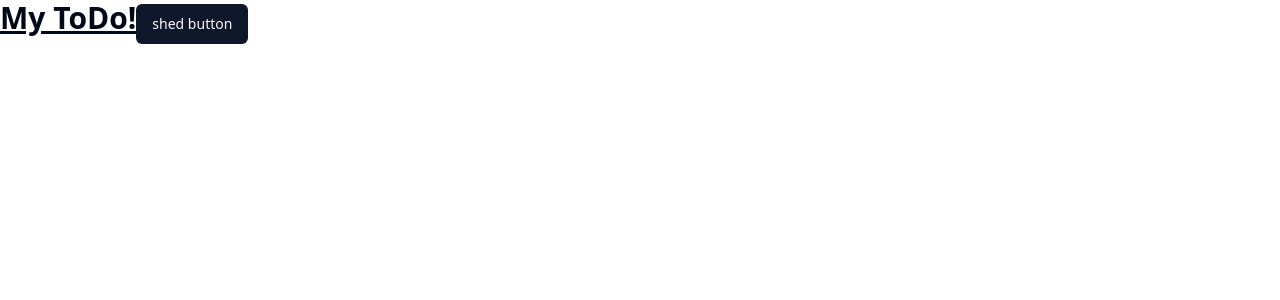
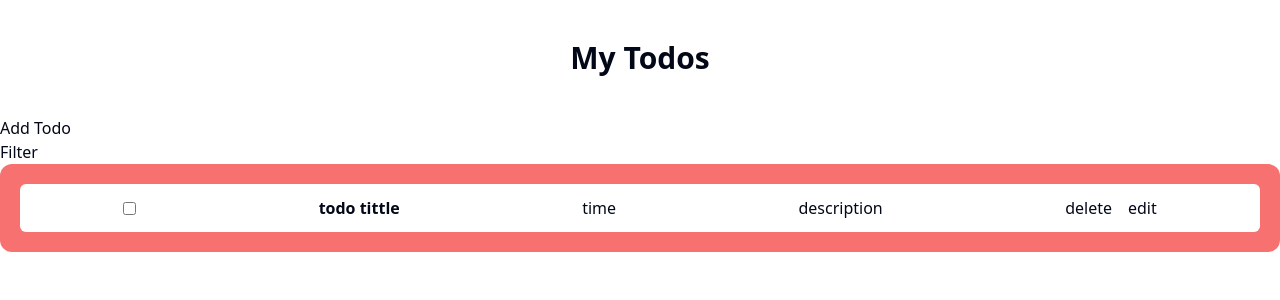
Before and after one commit to oliullah05/ToDoApp-Redux-TypeScript, a React (Vite) app: page / in a window 1280 px wide. Shown: the top 300 px of the page. Built offline with nearby package versions, Linux system fonts and the light colour scheme.

Commit message:
Todo Component's Basic Structure

```diff
--- a/src/App.tsx
+++ b/src/App.tsx
@@ -1,4 +1,5 @@
 import { Button } from "./components/ui/button"
+import Todo from "./pages/todo"
 
 
 function App() {
@@ -6,10 +7,7 @@
 
   return (
     <>
-      <h1 className="text-3xl font-bold underline">
-      My ToDo!
-      <Button>shed button</Button>
-    </h1>
+     <Todo></Todo>
     </>
   )
 }
--- /dev/null
+++ b/src/components/todo/TodoCard.tsx
@@ -0,0 +1,17 @@
+
+const TodoCard = () => {
+    return (
+        <div className="bg-white rounded-md flex justify-around items-center p-3">
+        <input type="checkbox" name="" id="" />
+        <p className="font-semibold">todo tittle</p>
+        <p>time</p>
+        <p>description</p>
+        <div className="space-x-4">
+            <button>delete</button>
+            <button>edit</button>
+        </div>
+    </div>
+    );
+};
+
+export default TodoCard;
--- /dev/null
+++ b/src/components/todo/TodoContainer.tsx
@@ -0,0 +1,24 @@
+import TodoCard from "./TodoCard";
+
+
+const TodoContainer = () => {
+    return (
+        <section>
+
+            <div>
+                <div>Add Todo</div>
+                <div>Filter</div>
+            </div>
+
+
+
+            <div className="bg-red-400 w-full rounded-xl p-5 space-y-4">
+           {/* <p className="flex justify-center items-center text-2xl font-bold bg-white rounded-md">There is no task pending</p> */}
+           <TodoCard></TodoCard>
+            </div>
+        </section>
+
+    );
+};
+
+export default TodoContainer;
--- /dev/null
+++ b/src/components/ui/Container.tsx
@@ -0,0 +1,14 @@
+import { ReactNode } from "react";
+
+type TContainerProps = {
+    children:ReactNode
+}
+const Container = ({children}:TContainerProps) => {
+    return (
+        <div className="h-screen w-full max-w-7xl mx-auto">
+            {children}
+        </div>
+    );
+};
+
+export default Container;
--- /dev/null
+++ b/src/pages/Todo.tsx
@@ -0,0 +1,13 @@
+import TodoContainer from "@/components/todo/TodoContainer";
+import Container from "@/components/ui/Container";
+
+const Todo = () => {
+    return (
+        <Container>
+            <h1 className="text-3xl text-center font-semibold my-10">My Todos</h1>
+            <TodoContainer></TodoContainer>
+        </Container>
+    );
+};
+
+export default Todo;
```
